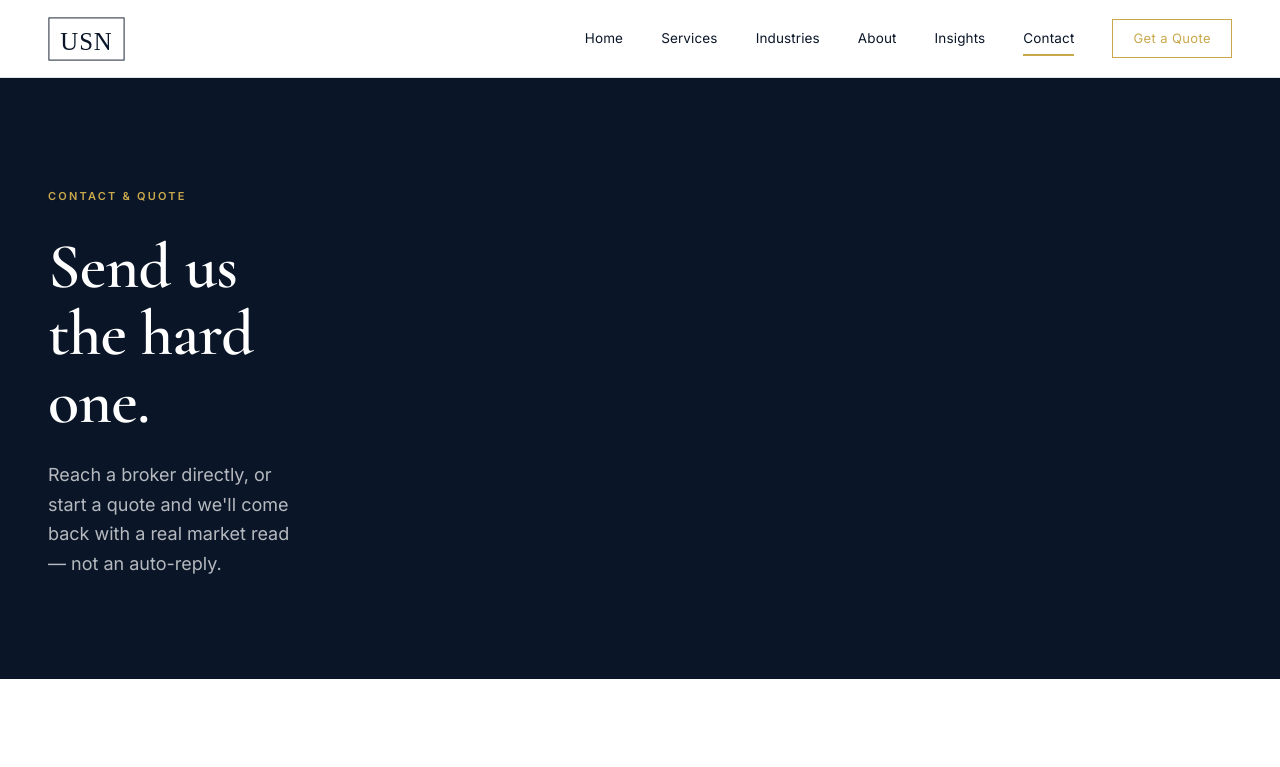
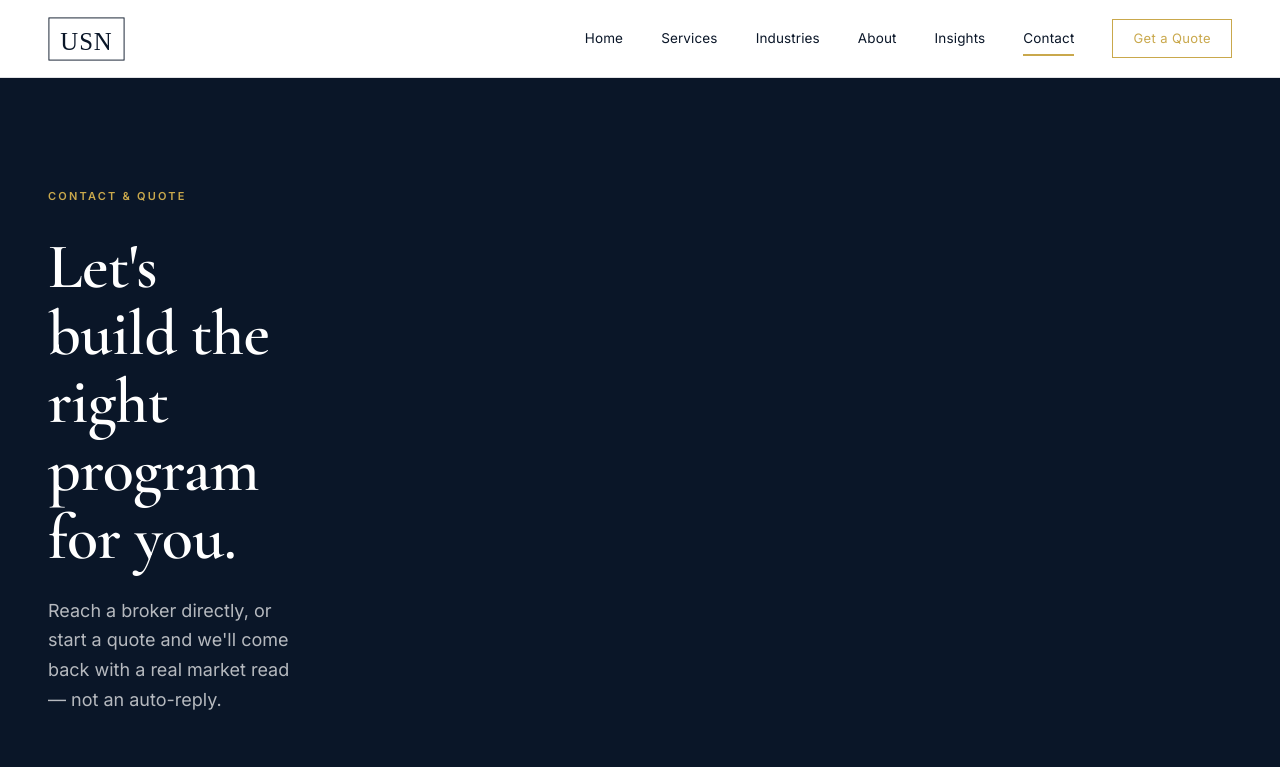
Before and after one commit to jneillusn/new-usn-website, a Next.js app: page /contact in a window 1280 px wide. Shown: the top 767 px of the page. Built offline with nearby package versions, Linux system fonts and the light colour scheme.

Commit message:
Contact: replace 'Send us the hard one' with 'Let's build the right program for you'

```diff
--- a/src/app/contact/page.tsx
+++ b/src/app/contact/page.tsx
@@ -491,7 +491,7 @@ export default function ContactPage() {
                 color: "#ffffff",
               }}
             >
-              Send us the hard one.
+              Let&apos;s build the right program for you.
             </h1>
             <p
               style={{
```
